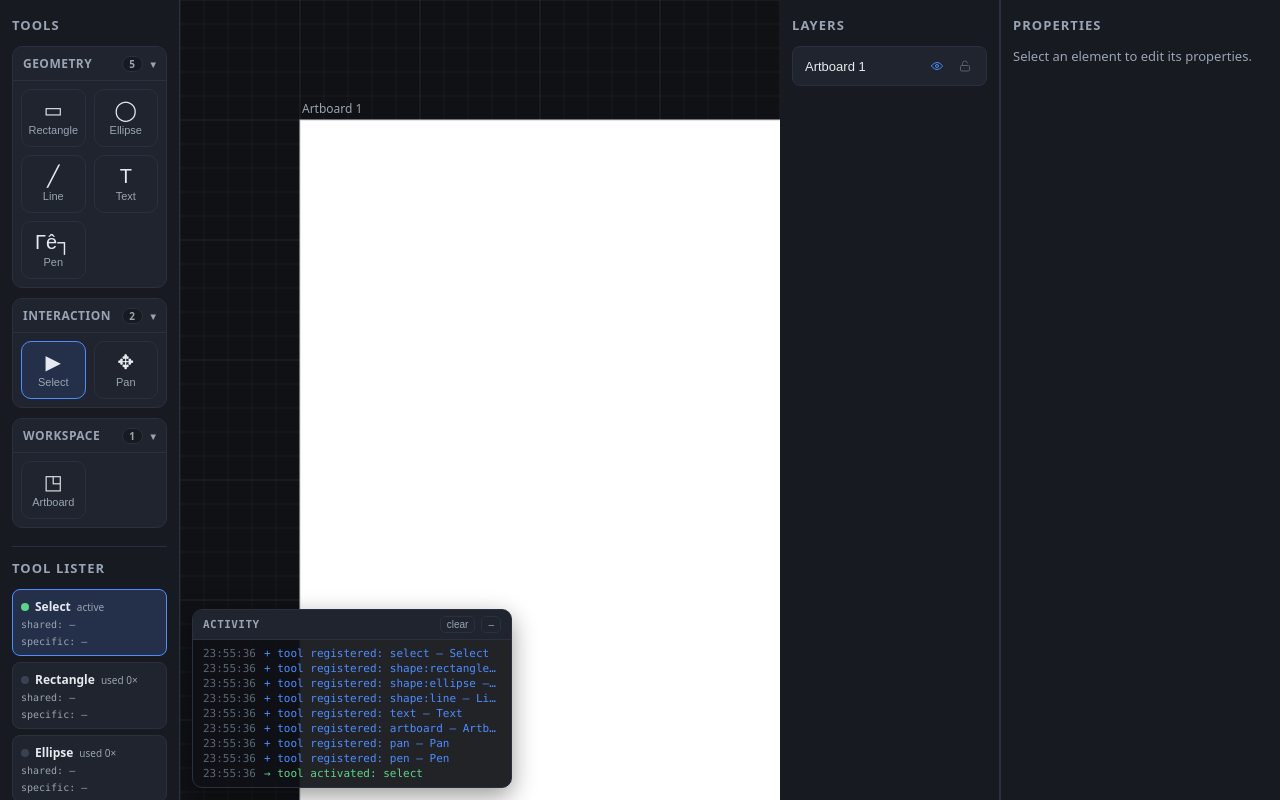
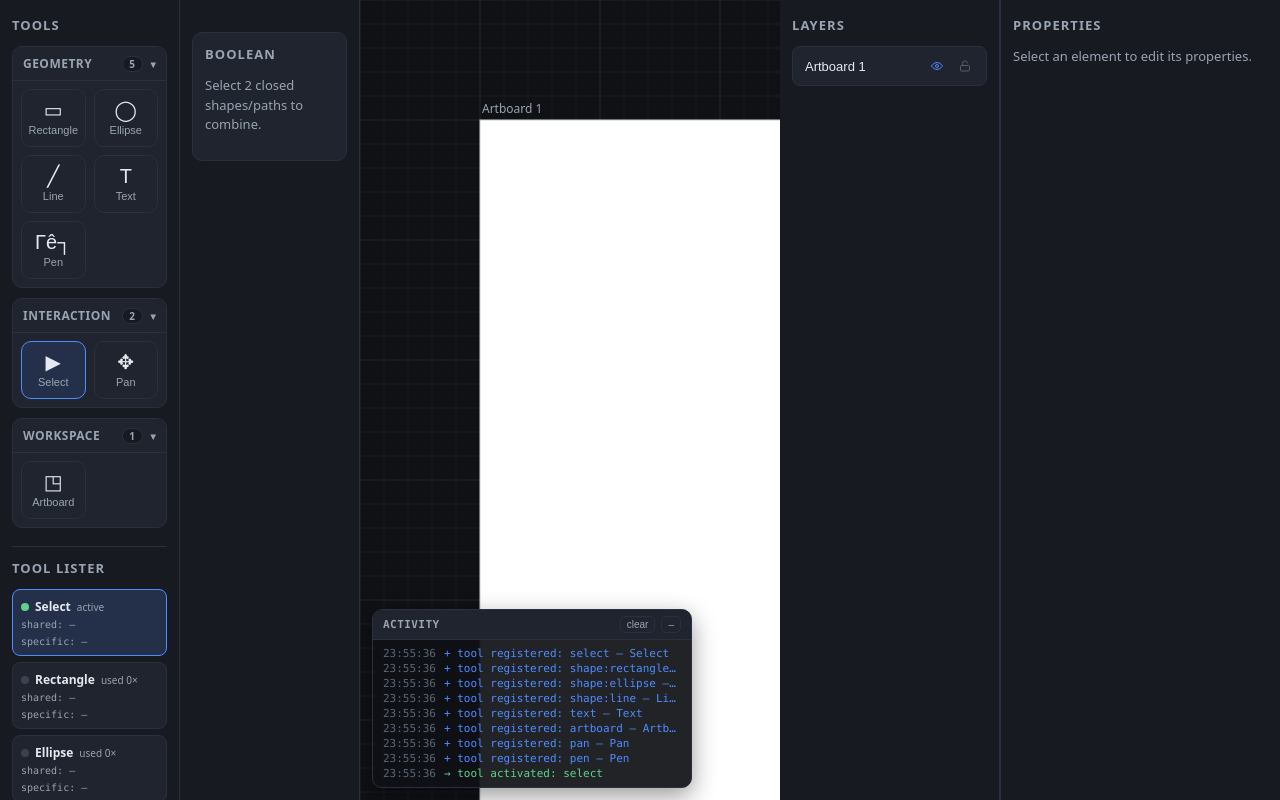
Before and after one commit to Posulpx/huez, a website built with Vite: page index.html in a window 1280 px wide. Built offline with nearby package versions, Linux system fonts and the light colour scheme.

Commit message:
feat: place boolean panel next to workspace panel

```diff
--- a/index.html
+++ b/index.html
@@ -9,6 +9,7 @@
   <body>
     <div id="app">
       <aside id="tool-palette" class="panel"></aside>
+      <aside id="boolean" class="panel"></aside>
       <main id="stage">
         <canvas id="scene"></canvas>
         <section id="activity" class="activity"></section>
--- a/src/main.ts
+++ b/src/main.ts
@@ -3,17 +3,18 @@ import { App } from './ui/App'
 function boot(): void {
   const canvas = document.getElementById('scene') as HTMLCanvasElement | null
   const palette = document.getElementById('tool-palette')
+  const boolean = document.getElementById('boolean')
   const layers = document.getElementById('layers')
   const props = document.getElementById('properties')
   const activity = document.getElementById('activity')
 
-  if (!canvas || !palette || !layers || !props || !activity) {
+  if (!canvas || !palette || !boolean || !layers || !props || !activity) {
     throw new Error(
-      'HueZ: required DOM nodes (#scene, #tool-palette, #layers, #properties, #activity) are missing.'
+      'HueZ: required DOM nodes (#scene, #tool-palette, #boolean, #layers, #properties, #activity) are missing.'
     )
   }
 
-  new App(canvas, palette, layers, props, activity)
+  new App(canvas, palette, layers, props, activity, boolean)
 }
 
 if (document.readyState === 'loading') {
--- a/src/ui/App.ts
+++ b/src/ui/App.ts
@@ -37,7 +37,8 @@ export class App {
     paletteRoot: HTMLElement,
     layersRoot: HTMLElement,
     propsRoot: HTMLElement,
-    activityRoot: HTMLElement
+    activityRoot: HTMLElement,
+    booleanRoot: HTMLElement
   ) {
     this.renderer = new CanvasRenderer(canvas)
     this.tools = new ToolManager(this.scene, this.renderer, () => this.render())
@@ -69,8 +70,8 @@ export class App {
       },
       'select'
     )
-    // Boolean panel lives in left sidebar below the tool palette
-    new BooleanPanel(paletteRoot, this.scene, () => this.render())
+    // Boolean panel lives next to workspace (left sidebar, own column)
+    new BooleanPanel(booleanRoot, this.scene, () => this.render())
     new LayerPanel(layersRoot, this.scene, () => this.render())
     new PropertiesPanel(propsRoot, this.scene, () => this.render())
     new ActivityPanel(activityRoot)
--- a/src/ui/styles.css
+++ b/src/ui/styles.css
@@ -30,7 +30,7 @@ body {
 
 #app {
   display: grid;
-  grid-template-columns: 180px 1fr 220px 280px;
+  grid-template-columns: 180px 180px 1fr 220px 280px;
   height: 100vh;
 }
 
```
Also changed, not shown: src/ui/BooleanPanel.ts (+4 -3 lines).
